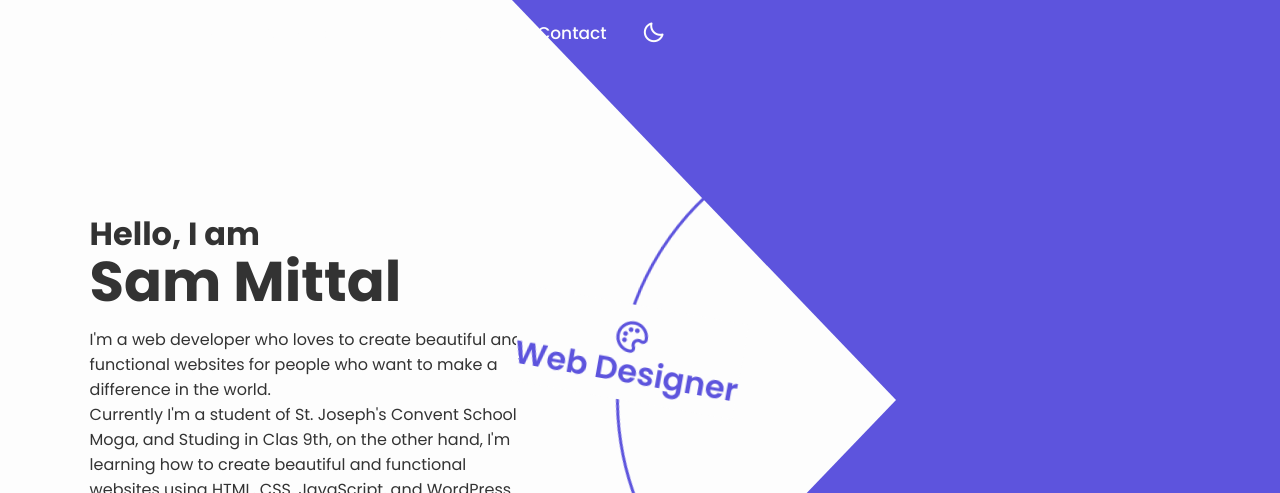
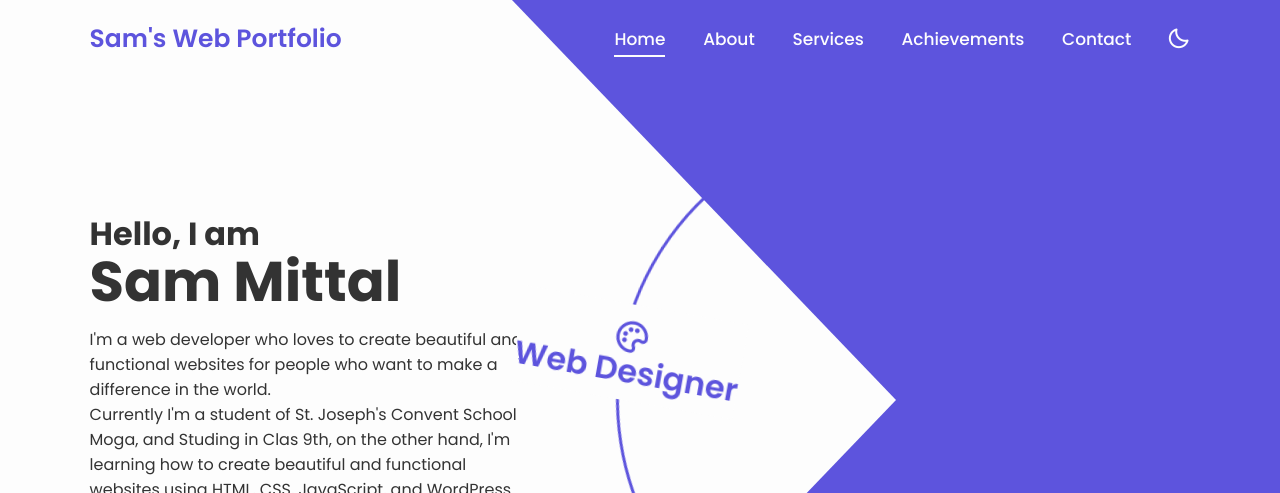
Before and after one commit to isammittal/Sam-Web-Portfolio, a plain HTML site: page index.html in a window 1280 px wide. Shown: the top 493 px of the page. Drawn offline with nearby package versions, Linux system fonts and the light colour scheme.

Commit message:
index.html

```diff
--- a/index.html
+++ b/index.html
@@ -26,7 +26,7 @@
   <body>
     <!-- header design -->
     <header class="header">
-<!--       <a href="#" class="logo">Sam's Web Portfolio</a> -->
+      <a href="#" class="logo">Sam's Web Portfolio</a>
 
       <nav class="navbar">
         <a href="#home" class="active">Home</a>
```
